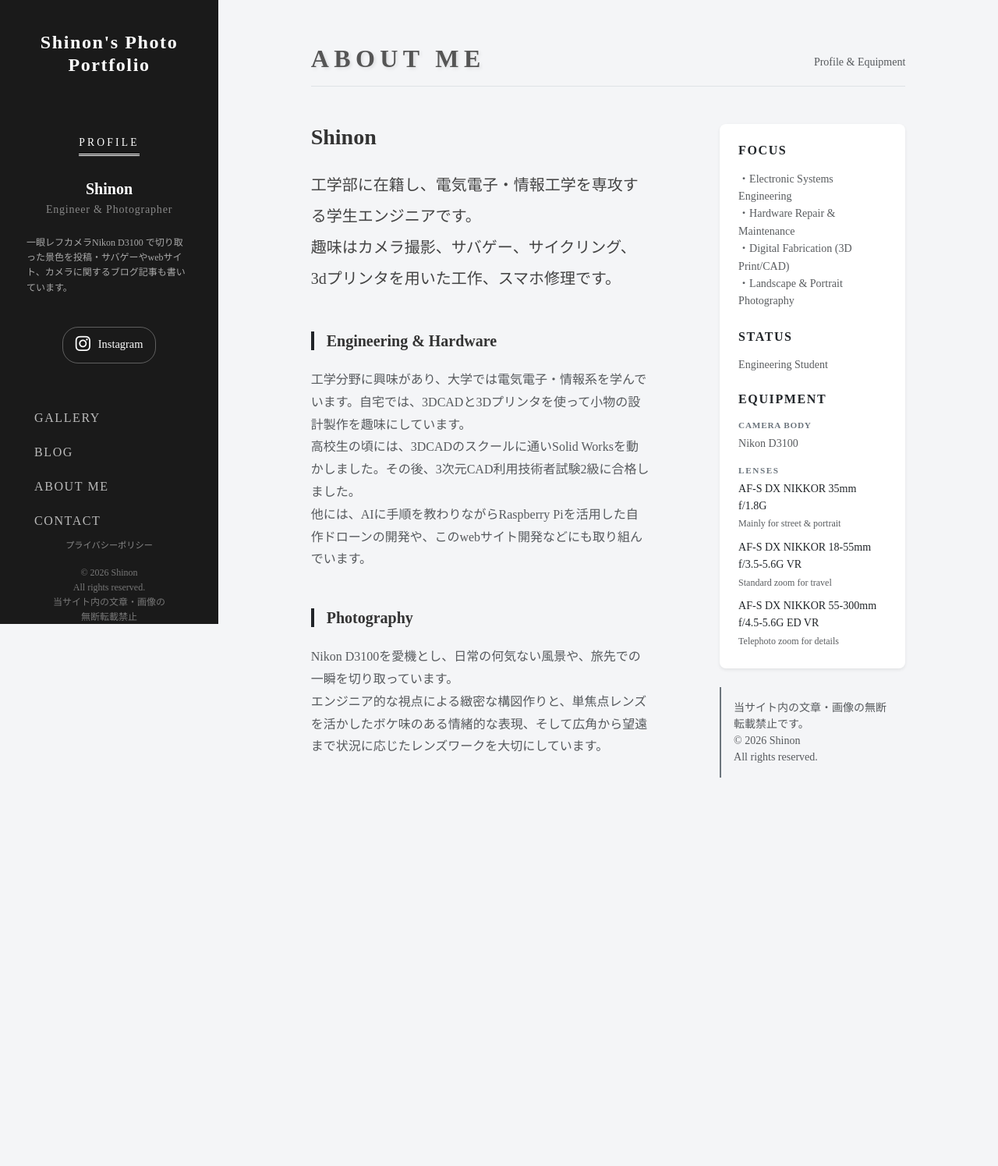
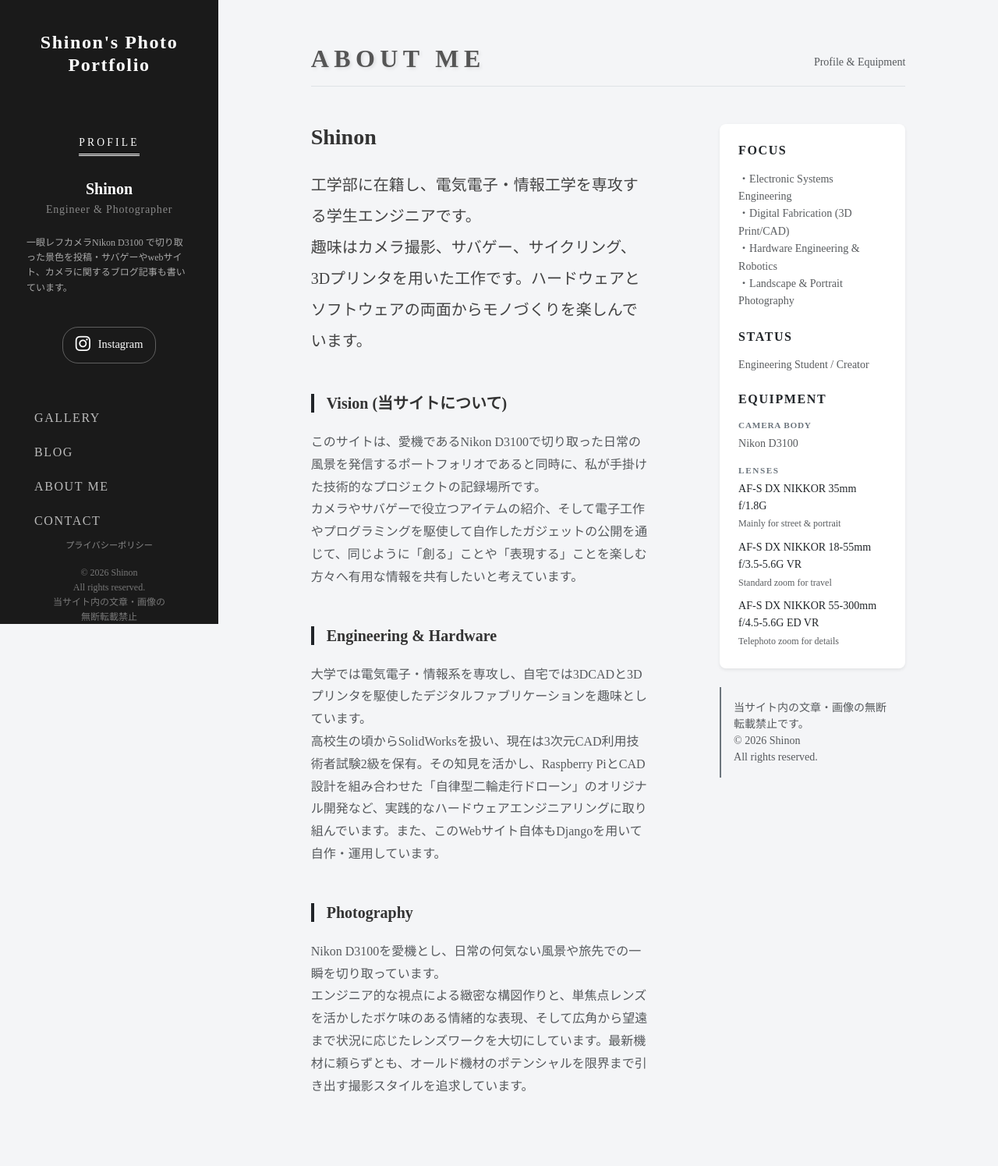
Before and after one commit to Shinon78/my-photo-portfolio, a Django app: page /about/ in a window 1280 px wide. Shown: the whole page at 78% size. Before the commit the page ends 997 px from the top, so only its background shows below. Run offline with Django 5.2, Linux system fonts and the light colour scheme.

Commit message:
ABOUTME改良

```diff
--- a/photos/templates/photos/about.html
+++ b/photos/templates/photos/about.html
@@ -13,20 +13,25 @@
                 <h3 class="fw-bold mb-4">Shinon</h3>
                 <p class="lead mb-5" style="line-height: 2; color: #444;">
                     工学部に在籍し、電気電子・情報工学を専攻する学生エンジニアです。<br>
-                    趣味はカメラ撮影、サバゲー、サイクリング、3dプリンタを用いた工作、スマホ修理です。
+                    趣味はカメラ撮影、サバゲー、サイクリング、3Dプリンタを用いた工作です。ハードウェアとソフトウェアの両面からモノづくりを楽しんでいます。
+                </p>
+
+                <h5 class="fw-bold border-start border-dark border-4 ps-3 mb-4">Vision (当サイトについて)</h5>
+                <p class="mb-5 text-muted" style="line-height: 1.8;">
+                    このサイトは、愛機であるNikon D3100で切り取った日常の風景を発信するポートフォリオであると同時に、私が手掛けた技術的なプロジェクトの記録場所です。<br>
+                    カメラやサバゲーで役立つアイテムの紹介、そして電子工作やプログラミングを駆使して自作したガジェットの公開を通じて、同じように「創る」ことや「表現する」ことを楽しむ方々へ有用な情報を共有したいと考えています。
                 </p>
 
                 <h5 class="fw-bold border-start border-dark border-4 ps-3 mb-4">Engineering & Hardware</h5>
                 <p class="mb-5 text-muted" style="line-height: 1.8;">
-                    工学分野に興味があり、大学では電気電子・情報系を学んでいます。自宅では、3DCADと3Dプリンタを使って小物の設計製作を趣味にしています。<br>
-                    高校生の頃には、3DCADのスクールに通いSolid Worksを動かしました。その後、3次元CAD利用技術者試験2級に合格しました。<br>
-                    他には、AIに手順を教わりながらRaspberry Piを活用した自作ドローンの開発や、このwebサイト開発などにも取り組んでいます。
+                    大学では電気電子・情報系を専攻し、自宅では3DCADと3Dプリンタを駆使したデジタルファブリケーションを趣味としています。<br>
+                    高校生の頃からSolidWorksを扱い、現在は3次元CAD利用技術者試験2級を保有。その知見を活かし、Raspberry PiとCAD設計を組み合わせた「自律型二輪走行ドローン」のオリジナル開発など、実践的なハードウェアエンジニアリングに取り組んでいます。また、このWebサイト自体もDjangoを用いて自作・運用しています。
                 </p>
 
                 <h5 class="fw-bold border-start border-dark border-4 ps-3 mb-4">Photography</h5>
                 <p class="mb-5 text-muted" style="line-height: 1.8;">
-                    Nikon D3100を愛機とし、日常の何気ない風景や、旅先での一瞬を切り取っています。<br>
-                    エンジニア的な視点による緻密な構図作りと、単焦点レンズを活かしたボケ味のある情緒的な表現、そして広角から望遠まで状況に応じたレンズワークを大切にしています。
+                    Nikon D3100を愛機とし、日常の何気ない風景や旅先での一瞬を切り取っています。<br>
+                    エンジニア的な視点による緻密な構図作りと、単焦点レンズを活かしたボケ味のある情緒的な表現、そして広角から望遠まで状況に応じたレンズワークを大切にしています。最新機材に頼らずとも、オールド機材のポテンシャルを限界まで引き出す撮影スタイルを追求しています。
                 </p>
             </div>
 
@@ -35,13 +40,13 @@
                     <h6 class="fw-bold mb-3 text-dark" style="letter-spacing: 0.1rem;">FOCUS</h6>
                     <p class="small text-muted mb-4" style="line-height: 1.6;">
                         ・Electronic Systems Engineering<br>
-                        ・Hardware Repair & Maintenance<br>
                         ・Digital Fabrication (3D Print/CAD)<br>
+                        ・Hardware Engineering & Robotics<br>
                         ・Landscape & Portrait Photography
                     </p>
 
                     <h6 class="fw-bold mb-3 text-dark" style="letter-spacing: 0.1rem;">STATUS</h6>
-                    <p class="small text-muted mb-4">Engineering Student</p>
+                    <p class="small text-muted mb-4">Engineering Student / Creator</p>
 
                     <h6 class="fw-bold mb-3 text-dark" style="letter-spacing: 0.1rem;">EQUIPMENT</h6>
                     <div class="small text-muted">
```
